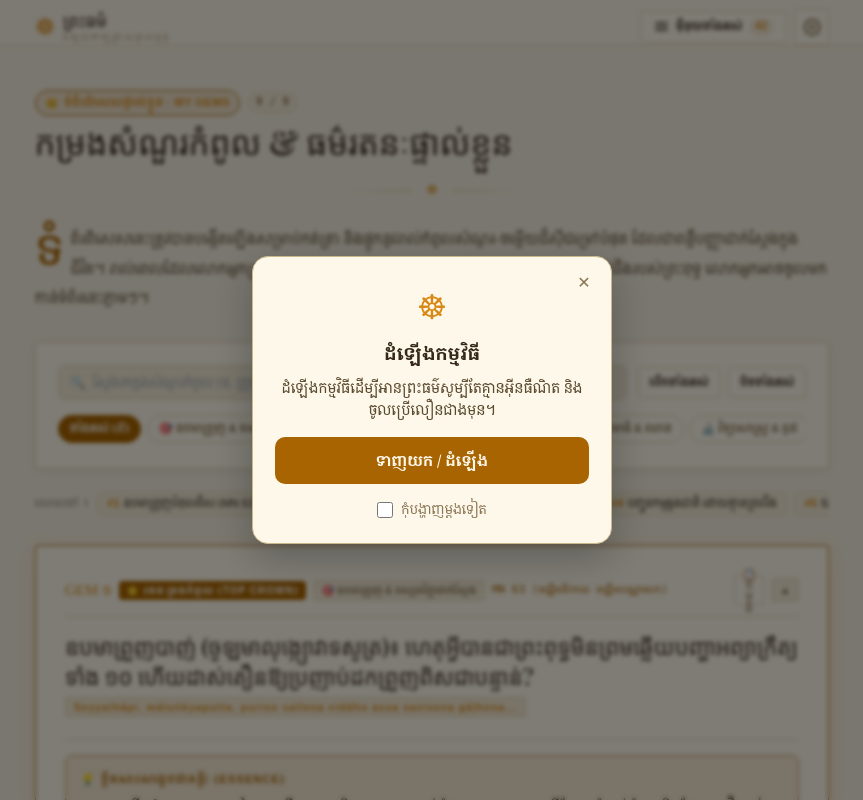
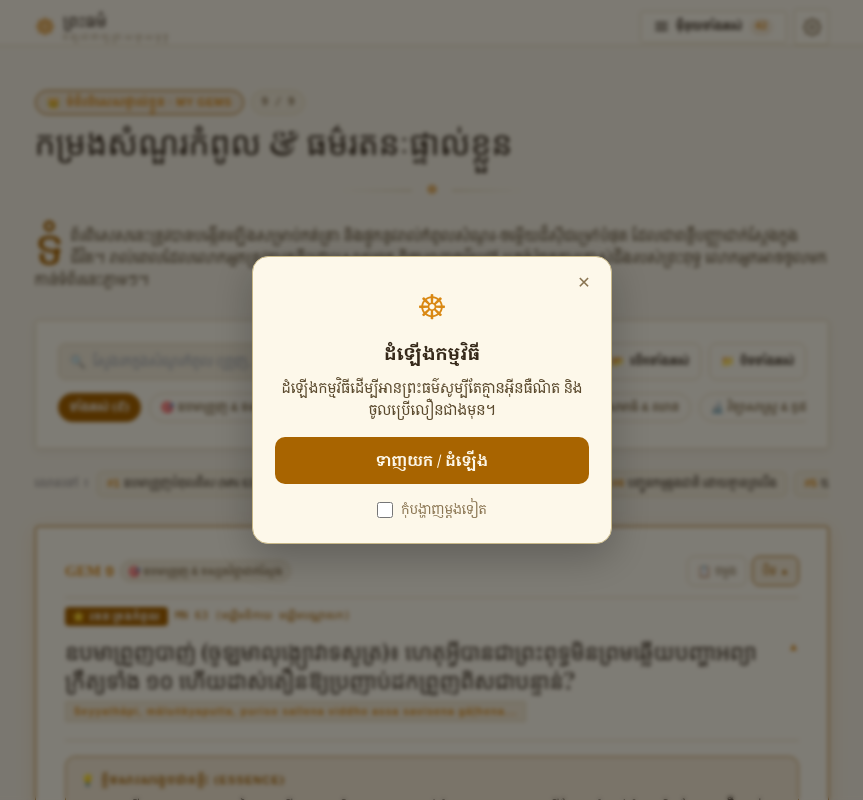
Before and after one commit to NgoytryLyhuor/buddha-dhamma, a Vue app: page /my-gems in a window 1280 px wide. Shown: the top 800 px of the page, without its empty margins (208-1071 px from the left). Built offline with nearby package versions, Linux system fonts and the light colour scheme; a web font is replaced by a local one.

Commit message:
fix(responsive): unify button heights, add mobile-first card padding, and remove horizontal scrollbars

```diff
--- a/src/style.css
+++ b/src/style.css
@@ -102,6 +102,16 @@ html.high-contrast.dark {
 ::-webkit-scrollbar-track { background: var(--bg-card-2); }
 ::-webkit-scrollbar-thumb { background: var(--border-strong); }
 ::-webkit-scrollbar-thumb:hover { background: var(--accent); }
+
+.scrollbar-none, .no-scrollbar {
+  -ms-overflow-style: none;
+  scrollbar-width: none !important;
+}
+.scrollbar-none::-webkit-scrollbar, .no-scrollbar::-webkit-scrollbar {
+  display: none !important;
+  width: 0 !important;
+  height: 0 !important;
+}
 
 html { scroll-behavior: smooth; overflow-x: clip; }
 
--- a/src/views/MyGemsView.vue
+++ b/src/views/MyGemsView.vue
@@ -1,72 +1,75 @@
 <template>
-  <div class="fade-up">
+  <div class="fade-up pb-8">
     <!-- Header Badge & Title -->
-    <div class="flex items-center gap-2 mb-2">
-      <span class="px-2.5 py-1 rounded-full text-[11px] font-bold tracking-wider uppercase inline-flex items-center gap-1.5"
+    <div class="flex items-center gap-2 flex-wrap mb-2">
+      <span class="h-7 px-3 rounded-full text-[11px] font-bold tracking-wider uppercase inline-flex items-center gap-1.5 shrink-0"
         :style="{ background: 'var(--accent-soft)', color: 'var(--accent-bright)', border: '1px solid var(--accent)' }">
         <span>👑</span>
         <span>{{ t('ទំព័រពិសេសផ្ទាល់ខ្លួន · MY GEMS', 'PERSONAL SANCTUARY · MY TOP GEMS') }}</span>
       </span>
-      <span class="text-xs font-mono font-bold px-2 py-0.5 rounded-full"
+      <span class="h-7 px-2.5 text-xs font-mono font-bold rounded-full inline-flex items-center justify-center shrink-0"
         :style="{ background: 'var(--bg-card-2)', color: 'var(--ink-muted)', border: '1px solid var(--border)' }">
         {{ filteredGems.length }} / {{ gems.length }}
       </span>
     </div>
 
-    <h2 class="mt-2 font-display text-3xl md:text-4xl leading-tight" :style="{ color: 'var(--ink)' }">
+    <h2 class="mt-2 font-display text-2xl sm:text-3xl md:text-4xl leading-snug break-words" :style="{ color: 'var(--ink)' }">
       {{ t('កម្រងសំណួរកំពូល & ធម៌រតនៈផ្ទាល់ខ្លួន', 'My Top Questions & Dhamma Gems') }}
     </h2>
-    <div class="ornament mt-4">&#9784;</div>
-    <p class="mt-5 drop-cap leading-loose" :style="{ color: 'var(--ink-soft)' }">
+    <div class="ornament mt-3 sm:mt-4">&#9784;</div>
+    <p class="mt-4 sm:mt-5 drop-cap leading-loose text-sm sm:text-base" :style="{ color: 'var(--ink-soft)' }">
       {{ t('ទំព័រពិសេសនេះត្រូវបានបង្កើតឡើងសម្រាប់កត់ត្រា និងផ្ទុកនូវរាល់កំពូលសំណួរ-ចម្លើយដ៏ស៊ីជម្រៅបំផុត ដែលជាពន្លឺបញ្ញាជាក់ស្តែងក្នុងជីវិត។ រាល់ពេលដែលលោកអ្នកត្រូវការគន្លឹះដោះស្រាយទុក្ខ ពិចារណាធម៌ជ្រៅ ឬចង់រំឭកការត្រាស់ដឹងរបស់ព្រះពុទ្ធ លោកអ្នកអាចចូលមកកាន់ទំព័រនេះភ្លាមៗ។', 'This dedicated page gathers your personal collection of profound questions and masterclass Dhamma answers. Whenever life brings confusion or sorrow, or whenever you seek the Buddha’s acute wisdom on karma, consciousness, and the end of suffering, these gems are here for you.') }}
     </p>
 
-    <!-- Search & Filter Controls -->
-    <div class="card-paper p-4 md:p-6 mt-8">
-      <div class="flex flex-col md:flex-row md:items-center justify-between gap-3">
-        <!-- Search Input -->
-        <div class="flex items-center gap-2 px-3 py-2 rounded-lg border flex-1 min-w-0"
+    <!-- Search & Filter Controls (STRICTLY EQUAL HEIGHT CONTROLS) -->
+    <div class="card-paper p-3.5 sm:p-5 md:p-6 mt-6 sm:mt-8">
+      <div class="flex flex-col sm:flex-row sm:items-center gap-2.5 sm:gap-3">
+        <!-- Search Input (EQUAL HEIGHT h-10 = 40px) -->
+        <div class="flex items-center gap-2 px-3 h-10 rounded-lg border flex-1 min-w-0"
           :style="{ borderColor: 'var(--border)', background: 'var(--bg-card-2)' }">
-          <span class="text-sm opacity-60">🔍</span>
+          <span class="text-sm opacity-60 shrink-0">🔍</span>
           <input
             v-model="searchQuery"
             type="text"
-            :placeholder="t('ស្វែងរកក្នុងសំណួរកំពូល (ឧ. ព្រួញ, អហោសិកម្ម, បដ្ឋាន, ឈាន, កូដ)...', 'Search top gems (e.g. arrow, ahosi, paccaya, jhana, coding)...')"
-            class="w-full bg-transparent border-none text-xs md:text-sm focus:outline-none"
+            :placeholder="t('ស្វែងរកក្នុងសំណួរកំពូល (ព្រួញ, ឈាន, កម្ម, កូដ)...', 'Search top gems (arrow, jhana, kamma, coding)...')"
+            class="w-full bg-transparent border-none text-xs sm:text-sm focus:outline-none"
             :style="{ color: 'var(--ink)' }"
           />
-          <button v-if="searchQuery" type="button" @click="searchQuery = ''" class="text-xs opacity-50 hover:opacity-100 px-1">✕</button>
+          <button v-if="searchQuery" type="button" @click="searchQuery = ''" class="text-xs opacity-50 hover:opacity-100 p-1 shrink-0">✕</button>
         </div>
 
-        <!-- Controls: Expand/Collapse All -->
-        <div class="flex items-center gap-2 shrink-0">
+        <!-- Controls: Expand/Collapse All (EQUAL HEIGHT h-10 = 40px, 50% width on mobile) -->
+        <div class="grid grid-cols-2 sm:flex sm:items-center gap-2 shrink-0">
           <button
             type="button"
-            class="px-3 py-2 text-xs font-semibold rounded border transition cursor-pointer"
+            class="h-10 px-3 text-xs font-semibold rounded-lg border transition cursor-pointer inline-flex items-center justify-center gap-1.5"
             :style="{ background: 'var(--bg-card)', color: 'var(--ink)', borderColor: 'var(--border)' }"
             @click="toggleAll(true)"
           >
-            {{ t('បើកទាំងអស់', 'Expand All') }}
+            <span>📂</span>
+            <span>{{ t('បើកទាំងអស់', 'Expand All') }}</span>
           </button>
           <button
             type="button"
-            class="px-3 py-2 text-xs font-semibold rounded border transition cursor-pointer"
+            class="h-10 px-3 text-xs font-semibold rounded-lg border transition cursor-pointer inline-flex items-center justify-center gap-1.5"
             :style="{ background: 'var(--bg-card)', color: 'var(--ink)', borderColor: 'var(--border)' }"
             @click="toggleAll(false)"
           >
-            {{ t('បិទទាំងអស់', 'Collapse All') }}
+            <span>📁</span>
+            <span>{{ t('បិទទាំងអស់', 'Collapse All') }}</span>
           </button>
         </div>
       </div>
 
-      <!-- Category Filter Pills -->
-      <div class="flex items-center gap-1.5 overflow-x-auto pb-1 mt-4 scrollbar-none text-xs">
+      <!-- Category Filter Pills (EQUAL HEIGHT h-8 = 32px, Smooth Touch Momentum Scroll) -->
+      <div class="flex items-center gap-2 overflow-x-auto pb-1 mt-3.5 scrollbar-none text-xs touch-pan-x"
+        style="-webkit-overflow-scrolling: touch;">
         <button
           v-for="cat in categories"
           :key="cat.id"
           type="button"
           @click="activeCategory = cat.id"
-          class="px-3 py-1.5 rounded-full font-semibold whitespace-nowrap transition cursor-pointer shrink-0"
+          class="h-8 px-3 rounded-full font-semibold whitespace-nowrap transition cursor-pointer shrink-0 inline-flex items-center justify-center"
           :style="{
             background: activeCategory === cat.id ? 'var(--accent)' : 'var(--bg-card)',
             color: activeCategory === cat.id ? '#ffffff' : 'var(--ink-muted)',
@@ -78,8 +81,9 @@
       </div>
     </div>
 
-    <!-- Quick Jump Horizontal TOC -->
-    <div class="mt-6 flex items-center gap-2 overflow-x-auto pb-2 scrollbar-none">
+    <!-- Quick Jump Horizontal TOC (EQUAL HEIGHT h-7 = 28px) -->
+    <div class="mt-4 sm:mt-6 flex items-center gap-2 overflow-x-auto pb-2 scrollbar-none text-xs touch-pan-x"
+      style="-webkit-overflow-scrolling: touch;">
       <span class="text-[11px] font-bold uppercase tracking-wider shrink-0 text-stone-400">
         {{ t('លោតទៅ ៖', 'Jump to:') }}
       </span>
@@ -87,7 +91,7 @@
         v-for="(gem, idx) in gems"
         :key="gem.id"
         :href="'#' + gem.id"
-        class="px-2.5 py-1 text-xs rounded border shrink-0 transition"
+        class="h-7 px-2.5 text-xs rounded-md border shrink-0 transition inline-flex items-center justify-center font-medium"
         :style="{ background: 'var(--bg-card-2)', borderColor: 'var(--border)', color: 'var(--ink)' }"
       >
         <span class="font-bold mr-1" :style="{ color: 'var(--accent-bright)' }">#{{ idx + 1 }}</span>
@@ -96,112 +100,135 @@
     </div>
 
     <!-- Gems List -->
-    <div class="mt-6 space-y-6">
+    <div class="mt-6 space-y-5 sm:space-y-6">
       <div
-        v-for="(gem, index) in filteredGems"
+        v-for="gem in filteredGems"
         :key="gem.id"
         :id="gem.id"
-        class="card-paper p-6 md:p-8 scroll-mt-24 transition relative"
+        class="card-paper p-4 sm:p-6 md:p-8 scroll-mt-24 transition relative"
         :style="gem.featured ? { border: '1.5px solid var(--accent)', boxShadow: '0 4px 20px var(--halo)' } : {}"
       >
-        <!-- Top Gem Ribbon/Badge -->
-        <div class="flex items-center justify-between gap-2 flex-wrap pb-3 border-b" :style="{ borderColor: 'var(--border)' }">
-          <div class="flex items-center gap-2 flex-wrap">
-            <span class="sutra-num font-mono" :style="{ color: 'var(--accent-bright)' }">
+        <!-- Top Gem Ribbon/Badge Row (RESPONSIVE 1-LINE HEADER WITH EQUAL HEIGHT h-8 BUTTONS) -->
+        <div class="flex items-center justify-between gap-2 pb-3 border-b" :style="{ borderColor: 'var(--border)' }">
+          <!-- Left: Gem Number & Category -->
+          <div class="flex items-center gap-1.5 flex-wrap min-w-0">
+            <span class="sutra-num font-mono text-xs sm:text-sm font-bold shrink-0" :style="{ color: 'var(--accent-bright)' }">
               GEM {{ khNum(gem.num) }}
             </span>
-            <span v-if="gem.featured" class="px-2 py-0.5 rounded text-[10px] font-bold uppercase tracking-widest inline-flex items-center gap-1"
-              :style="{ background: 'var(--accent)', color: '#fff' }">
-              <span>⭐</span>
-              <span>{{ t('រតនៈគ្រងកំពូល (TOP CROWN)', 'TOP CROWN GEM') }}</span>
-            </span>
-            <span class="px-2 py-0.5 rounded text-[10px] font-semibold"
+            <span class="h-6 px-2 rounded-full text-[10px] font-semibold inline-flex items-center justify-center shrink-0"
               :style="{ background: 'var(--bg-card-2)', color: 'var(--ink-muted)', border: '1px solid var(--border)' }">
               {{ t(gem.categoryKm, gem.categoryEn) }}
             </span>
-            <span v-if="gem.ref" class="text-xs font-mono" :style="{ color: 'var(--accent)' }">
-              {{ gem.ref }}
-            </span>
           </div>
 
-          <!-- Action buttons: Copy & Anchor -->
-          <div class="flex items-center gap-2">
+          <!-- Right: Unified Action Buttons with EXACT SAME HEIGHT (h-8 = 32px) -->
+          <div class="flex items-center gap-1.5 shrink-0">
             <button
               type="button"
-              class="copy-btn px-2.5 py-1 text-xs rounded border transition flex items-center gap-1 cursor-pointer"
-              :style="{ background: 'var(--bg-card)', borderColor: 'var(--border)', color: 'var(--ink-muted)' }"
-              @click="copyGem(gem)"
+              class="h-8 px-2.5 text-xs rounded-lg border transition inline-flex items-center justify-center gap-1 cursor-pointer font-medium"
+              :style="{
+                background: 'var(--bg-card)',
+                borderColor: copiedId === gem.id ? 'var(--sage, #2e7d32)' : 'var(--border)',
+                color: copiedId === gem.id ? 'var(--sage, #2e7d32)' : 'var(--ink-muted)'
+              }"
+              @click.stop="copyGem(gem)"
               :title="t('ចម្លងសំណួរ-ចម្លើយនេះ', 'Copy this Gem')"
             >
-              <span v-if="copiedId === gem.id" class="text-emerald-500 font-bold">✓ {{ t('បានចម្លង', 'Copied') }}</span>
-              <span v-else>📋 {{ t('ចម្លង', 'Copy') }}</span>
+              <span v-if="copiedId === gem.id" class="font-bold">✓ {{ t('បានចម្លង', 'Copied') }}</span>
+              <span v-else class="inline-flex items-center gap-1">📋 <span>{{ t('ចម្លង', 'Copy') }}</span></span>
             </button>
+
             <button
               type="button"
-              class="px-2 py-1 text-xs rounded border transition cursor-pointer"
-              :style="{ background: 'var(--bg-card-2)', borderColor: 'var(--border)', color: 'var(--ink-muted)' }"
-              @click="gem.open = !gem.open"
+              class="h-8 px-2.5 text-xs rounded-lg border transition inline-flex items-center justify-center gap-1 cursor-pointer font-medium"
+              :style="{
+                background: gem.open ? 'var(--accent-soft)' : 'var(--bg-card-2)',
+                borderColor: gem.open ? 'var(--accent)' : 'var(--border)',
+                color: gem.open ? 'var(--accent)' : 'var(--ink-muted)'
+              }"
+              @click.stop="gem.open = !gem.open"
+              :aria-label="gem.open ? t('បិទ', 'Collapse') : t('បើក', 'Expand')"
             >
-              <span v-if="gem.open">▲</span>
-              <span v-else>▼</span>
+              <span>{{ gem.open ? t('បិទ', 'Close') : t('អាន', 'Read') }}</span>
+              <span class="text-[9px] transition-transform duration-200" :class="{ 'rotate-180': gem.open }">▼</span>
             </button>
           </div>
         </div>
 
-        <!-- Question Title -->
-        <div class="mt-4 cursor-pointer select-none" @click="gem.open = !gem.open">
-          <h3 class="font-display text-xl md:text-2xl leading-snug" :style="{ color: 'var(--ink)' }">
-            {{ t(gem.questionKm, gem.questionEn) }}
-          </h3>
-          <p v-if="gem.paliQuote" class="paali text-xs mt-1.5" :style="{ color: 'var(--accent-bright)' }">
+        <!-- Sub-header Row (Featured badge + Canonical Reference) -->
+        <div v-if="gem.featured || gem.ref" class="mt-2.5 flex items-center gap-2 flex-wrap text-xs">
+          <span v-if="gem.featured" class="h-5 px-2 rounded text-[10px] font-bold uppercase tracking-widest inline-flex items-center gap-1 shrink-0"
+            :style="{ background: 'var(--accent)', color: '#fff' }">
+            <span>⭐</span>
+            <span>{{ t('រតនៈគ្រងកំពូល', 'CROWN GEM') }}</span>
+          </span>
+          <span v-if="gem.ref" class="text-[11px] font-mono shrink-0" :style="{ color: 'var(--accent)' }">
+            {{ gem.ref }}
+          </span>
+        </div>
+
+        <!-- Question Title (Clickable card header) -->
+        <div class="mt-3 cursor-pointer select-none group" @click="gem.open = !gem.open">
+          <div class="flex items-start justify-between gap-2">
+            <h3 class="font-display text-lg sm:text-xl md:text-2xl leading-snug break-words flex-1 min-w-0 group-hover:text-amber-600 transition"
+              :style="{ color: 'var(--ink)' }">
+              {{ t(gem.questionKm, gem.questionEn) }}
+            </h3>
+            <span class="caret shrink-0 mt-1 text-xs transition-transform duration-200"
+              :class="{ 'rotate-180': gem.open }"
+              :style="{ color: 'var(--accent-bright)' }">
+              &#9660;
+            </span>
+          </div>
+          <p v-if="gem.paliQuote" class="paali text-[11px] mt-1.5 inline-block break-words" :style="{ color: 'var(--accent-bright)' }">
             {{ gem.paliQuote }}
           </p>
         </div>
 
         <!-- Collapsible Content -->
         <transition name="fade">
-          <div v-if="gem.open" class="mt-6 pt-4 border-t space-y-6" :style="{ borderColor: 'var(--border)' }">
+          <div v-if="gem.open" class="mt-5 pt-4 border-t space-y-5" :style="{ borderColor: 'var(--border)' }">
             <!-- Key Takeaway Box -->
-            <div class="p-4 rounded-lg" :style="{ background: 'var(--accent-soft)', border: '1px dashed var(--accent)' }">
+            <div class="p-3.5 sm:p-4 rounded-xl" :style="{ background: 'var(--accent-soft)', border: '1px dashed var(--accent)' }">
               <p class="text-[11px] font-bold tracking-widest uppercase flex items-center gap-1.5" :style="{ color: 'var(--accent)' }">
                 <span>💡</span>
                 <span>{{ t('ខ្លឹមសារសង្ខេបជាគន្លឹះ (ESSENCE)', 'KEY DHAMMA TAKEAWAY') }}</span>
               </p>
-              <p class="text-sm md:text-base mt-2 font-medium leading-relaxed" :style="{ color: 'var(--ink)' }">
+              <p class="text-sm sm:text-base mt-2 font-medium leading-relaxed break-words" :style="{ color: 'var(--ink)' }">
                 {{ t(gem.essenceKm, gem.essenceEn) }}
               </p>
             </div>
 
             <!-- Deep Breakdown Sections -->
-            <div class="space-y-5">
+            <div class="space-y-4">
               <div
                 v-for="(sec, sIdx) in gem.sections"
                 :key="sIdx"
-                class="p-4 md:p-5 rounded-lg border transition"
+                class="p-3.5 sm:p-5 rounded-xl border transition"
                 :style="{ background: 'var(--bg-card-2)', borderColor: 'var(--border)' }"
               >
-                <h4 class="font-display text-base md:text-lg flex items-start gap-2" :style="{ color: 'var(--ink)' }">
-                  <span class="text-sm font-bold px-2 py-0.5 rounded shrink-0 mt-0.5"
+                <h4 class="font-display text-base sm:text-lg flex items-start gap-2 break-words" :style="{ color: 'var(--ink)' }">
+                  <span class="h-5 px-1.5 rounded text-xs font-bold shrink-0 mt-0.5 inline-flex items-center justify-center"
                     :style="{ background: 'var(--accent-soft)', color: 'var(--accent)' }">
                     {{ sIdx + 1 }}
                   </span>
                   <span>{{ t(sec.titleKm, sec.titleEn) }}</span>
                 </h4>
 
-                <div class="mt-3 text-sm md:text-base leading-loose whitespace-pre-line" :style="{ color: 'var(--ink-soft)' }">
+                <div class="mt-3 text-xs sm:text-sm md:text-base leading-loose whitespace-pre-line break-words" :style="{ color: 'var(--ink-soft)' }">
                   {{ t(sec.contentKm, sec.contentEn) }}
                 </div>
 
-                <!-- Optional Sub-points / List -->
-                <ul v-if="sec.points && sec.points.length" class="tick-list mt-4 space-y-2">
-                  <li v-for="(p, pIdx) in sec.points" :key="pIdx" class="text-xs md:text-sm leading-relaxed">
+                <!-- Sub-points / List -->
+                <ul v-if="sec.points && sec.points.length" class="tick-list mt-3.5 space-y-2">
+                  <li v-for="(p, pIdx) in sec.points" :key="pIdx" class="text-xs sm:text-sm leading-relaxed break-words">
                     <strong v-if="p.boldKm" :style="{ color: 'var(--ink)' }">{{ t(p.boldKm, p.boldEn) }} ៖ </strong>
                     <span :style="{ color: 'var(--ink-muted)' }">{{ t(p.km, p.en) }}</span>
                   </li>
                 </ul>
 
-                <!-- Optional Warning / Note / Quote -->
-                <div v-if="sec.quoteKm" class="mt-4 p-3 rounded text-xs md:text-sm italic leading-relaxed"
+                <!-- Quote / Note -->
+                <div v-if="sec.quoteKm" class="mt-3.5 p-3 rounded-lg text-xs sm:text-sm italic leading-relaxed break-words"
                   :style="{ background: 'var(--bg-card)', borderLeft: '3px solid var(--accent)', color: 'var(--ink-soft)' }">
                   {{ t(sec.quoteKm, sec.quoteEn) }}
                 </div>
@@ -209,25 +236,25 @@
             </div>
 
             <!-- Practical Life Application -->
-            <div v-if="gem.practicalKm" class="p-4 rounded-lg border" :style="{ background: 'var(--bg-card)', borderColor: 'var(--border)' }">
+            <div v-if="gem.practicalKm" class="p-3.5 sm:p-4 rounded-xl border" :style="{ background: 'var(--bg-card)', borderColor: 'var(--border)' }">
               <p class="text-[11px] font-bold tracking-widest uppercase flex items-center gap-1.5" :style="{ color: 'var(--sage, #2e7d32)' }">
                 <span>🌱</span>
                 <span>{{ t('មេរៀនជីវិតជាក់ស្តែង (PRACTICAL APPLICATION)', 'PRACTICAL APPLICATION IN DAILY LIFE') }}</span>
               </p>
-              <p class="text-sm md:text-base mt-2 leading-loose" :style="{ color: 'var(--ink-soft)' }">
+              <p class="text-xs sm:text-sm md:text-base mt-2 leading-loose break-words" :style="{ color: 'var(--ink-soft)' }">
                 {{ t(gem.practicalKm, gem.practicalEn) }}
               </p>
             </div>
 
-            <!-- Cross Navigation Links -->
+            <!-- Cross Navigation Links (EQUAL HEIGHT h-7 = 28px) -->
             <div v-if="gem.links && gem.links.length" class="pt-3 border-t flex flex-wrap items-center gap-2 text-xs" :style="{ borderColor: 'var(--border)' }">
-              <span class="text-stone-400 font-semibold">{{ t('ជំពូកពាក់ព័ន្ធ ៖', 'Related Chapters:') }}</span>
+              <span class="text-stone-400 font-semibold shrink-0">{{ t('ជំពូកពាក់ព័ន្ធ ៖', 'Related:') }}</span>
               <router-link
                 v-for="l in gem.links"
                 :key="l.to"
                 :to="l.to"
-                class="px-2.5 py-1 rounded transition underline font-medium"
-                :style="{ background: 'var(--bg-card)', color: 'var(--accent)' }"
+                class="h-7 px-2.5 rounded-md transition underline font-medium inline-flex items-center justify-center shrink-0"
+                :style="{ background: 'var(--bg-card-2)', color: 'var(--accent)', border: '1px solid var(--border)' }"
               >
                 {{ t(l.km, l.en) }} &#8594;
               </router-link>
@@ -237,7 +264,7 @@
       </div>
 
       <!-- Empty State -->
-      <div v-if="filteredGems.length === 0" class="card-paper p-10 text-center">
+      <div v-if="filteredGems.length === 0" class="card-paper p-8 sm:p-10 text-center">
         <p class="text-3xl">🔍</p>
         <h3 class="font-display text-lg mt-3" :style="{ color: 'var(--ink)' }">
           {{ t('រកមិនឃើញសំណួរដែលត្រូវនឹងពាក្យស្វែងរកឡើយ', 'No matching questions found') }}
@@ -247,7 +274,7 @@
         </p>
         <button
           type="button"
-          class="mt-4 px-4 py-1.5 rounded text-xs font-bold"
+          class="h-9 px-4 mt-4 rounded-lg text-xs font-bold inline-flex items-center justify-center transition cursor-pointer"
           :style="{ background: 'var(--accent)', color: '#fff' }"
           @click="searchQuery = ''; activeCategory = 'all'"
         >
```
Also changed, not shown: src/views/HomeView.vue (+16 -13 lines).
